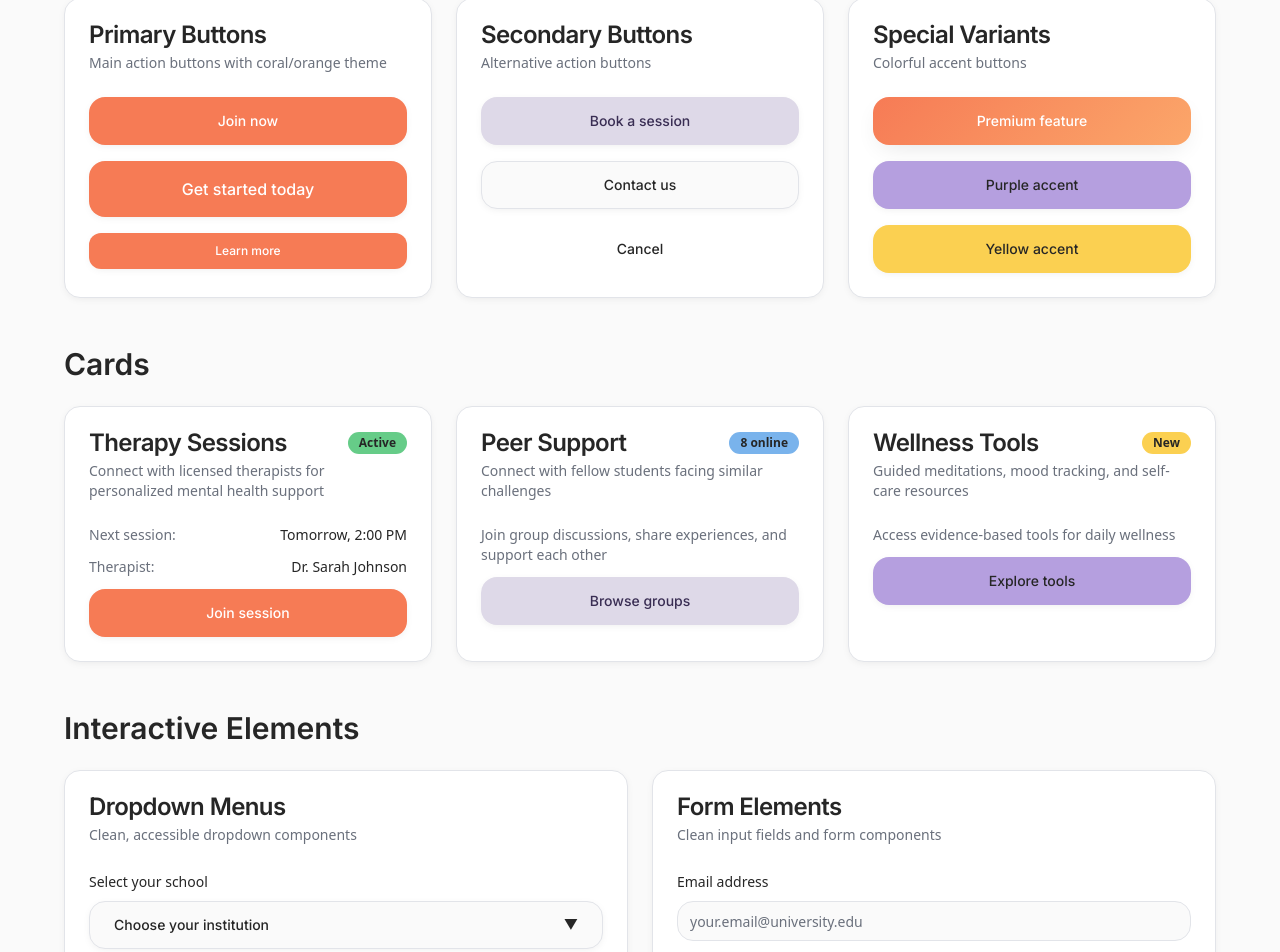
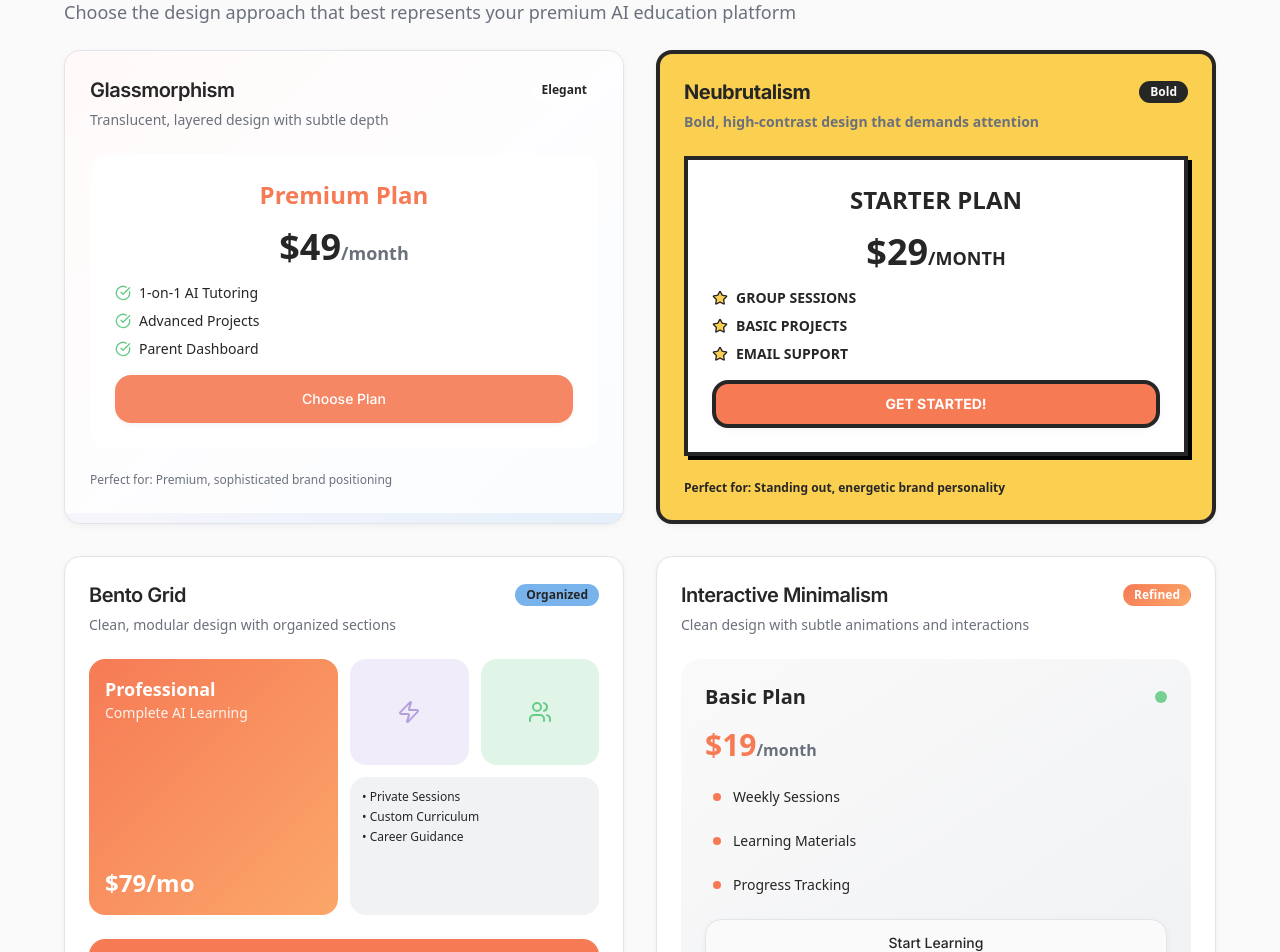
Before and after one commit to iezzat001/mentorna_new, a React (Vite) app: page / in a window 1280 px wide. Shown: the part 1448-2400 px from the top of the page. Built offline with nearby package versions, Linux system fonts and the light colour scheme.

Commit message:
Add UI design trends section
Add a new section showcasing Glassmorphism, Neubrutalism, Bento Grid, and Interactive Objects with price plan examples.

```diff
--- a/src/components/DesignShowcase.tsx
+++ b/src/components/DesignShowcase.tsx
@@ -1,4 +1,3 @@
-
 import { Button } from "@/components/ui/button";
 import { Card, CardContent, CardDescription, CardHeader, CardTitle } from "@/components/ui/card";
 import { Badge } from "@/components/ui/badge";
@@ -12,6 +11,7 @@ import {
 } from "@/components/ui/dropdown-menu";
 import { Input } from "@/components/ui/input";
 import { Label } from "@/components/ui/label";
+import { CheckCircle, Star, Zap, Users } from "lucide-react";
 
 const DesignShowcase = () => {
   return (
@@ -136,6 +136,153 @@ const DesignShowcase = () => {
                 For an AI education platform targeting parents, I recommend <strong>Poppins</strong> or <strong>Plus Jakarta Sans</strong>.
                 Both convey professionalism while maintaining warmth and approachability - essential for building trust with parents
                 who want the best for their children's future in technology.
+              </p>
+            </CardContent>
+          </Card>
+        </section>
+
+        {/* UI Design Trends Section */}
+        <section className="space-y-6">
+          <h2 className="font-heading text-3xl font-semibold">UI Design Trends</h2>
+          <p className="text-muted-foreground text-lg">Choose the design approach that best represents your premium AI education platform</p>
+
+          <div className="grid grid-cols-1 lg:grid-cols-2 gap-8">
+            {/* Option 1: Modern Glassmorphism */}
+            <Card className="relative overflow-hidden">
+              <div className="absolute inset-0 bg-gradient-to-br from-primary/20 via-accent-purple/10 to-accent-blue/20"></div>
+              <div className="relative backdrop-blur-sm bg-white/80 border border-white/30">
+                <CardHeader>
+                  <div className="flex items-center justify-between">
+                    <CardTitle className="text-xl">Glassmorphism</CardTitle>
+                    <Badge className="bg-white/50 text-foreground border border-white/30">Elegant</Badge>
+                  </div>
+                  <CardDescription>Translucent, layered design with subtle depth</CardDescription>
+                </CardHeader>
+                <CardContent className="space-y-6">
+                  <div className="backdrop-blur-md bg-white/60 rounded-xl p-6 border border-white/40">
+                    <div className="text-center space-y-4">
+                      <h3 className="text-2xl font-bold text-primary">Premium Plan</h3>
+                      <div className="text-4xl font-bold">$49<span className="text-lg text-muted-foreground">/month</span></div>
+                      <ul className="space-y-2 text-sm">
+                        <li className="flex items-center gap-2"><CheckCircle className="w-4 h-4 text-accent-green" /> 1-on-1 AI Tutoring</li>
+                        <li className="flex items-center gap-2"><CheckCircle className="w-4 h-4 text-accent-green" /> Advanced Projects</li>
+                        <li className="flex items-center gap-2"><CheckCircle className="w-4 h-4 text-accent-green" /> Parent Dashboard</li>
+                      </ul>
+                      <Button className="w-full backdrop-blur-sm bg-primary/90 hover:bg-primary">Choose Plan</Button>
+                    </div>
+                  </div>
+                  <div className="text-xs text-muted-foreground">Perfect for: Premium, sophisticated brand positioning</div>
+                </CardContent>
+              </div>
+            </Card>
+
+            {/* Option 2: Neubrutalism */}
+            <Card className="border-4 border-foreground shadow-[8px_8px_0px_0px_rgba(0,0,0,1)] bg-accent-yellow">
+              <CardHeader>
+                <div className="flex items-center justify-between">
+                  <CardTitle className="text-xl font-black">Neubrutalism</CardTitle>
+                  <Badge className="bg-foreground text-background font-bold">Bold</Badge>
+                </div>
+                <CardDescription className="font-semibold">Bold, high-contrast design that demands attention</CardDescription>
+              </CardHeader>
+              <CardContent className="space-y-6">
+                <div className="bg-white border-4 border-foreground shadow-[4px_4px_0px_0px_rgba(0,0,0,1)] p-6">
+                  <div className="text-center space-y-4">
+                    <h3 className="text-2xl font-black text-foreground">STARTER PLAN</h3>
+                    <div className="text-4xl font-black">$29<span className="text-lg font-bold">/MONTH</span></div>
+                    <ul className="space-y-2 text-sm font-bold">
+                      <li className="flex items-center gap-2"><Star className="w-4 h-4 fill-accent-yellow" /> GROUP SESSIONS</li>
+                      <li className="flex items-center gap-2"><Star className="w-4 h-4 fill-accent-yellow" /> BASIC PROJECTS</li>
+                      <li className="flex items-center gap-2"><Star className="w-4 h-4 fill-accent-yellow" /> EMAIL SUPPORT</li>
+                    </ul>
+                    <Button className="w-full bg-primary border-4 border-foreground shadow-[4px_4px_0px_0px_rgba(0,0,0,1)] font-black hover:translate-x-1 hover:translate-y-1 hover:shadow-none transition-all">
+                      GET STARTED!
+                    </Button>
+                  </div>
+                </div>
+                <div className="text-xs font-semibold">Perfect for: Standing out, energetic brand personality</div>
+              </CardContent>
+            </Card>
+
+            {/* Option 3: Bento Grid */}
+            <Card className="hover:scale-[1.02] transition-transform">
+              <CardHeader>
+                <div className="flex items-center justify-between">
+                  <CardTitle className="text-xl">Bento Grid</CardTitle>
+                  <Badge className="bg-accent-blue text-foreground">Organized</Badge>
+                </div>
+                <CardDescription>Clean, modular design with organized sections</CardDescription>
+              </CardHeader>
+              <CardContent className="space-y-6">
+                <div className="grid grid-cols-4 gap-3 h-64">
+                  <div className="col-span-2 row-span-2 bg-gradient-primary rounded-xl p-4 text-white flex flex-col justify-between">
+                    <div>
+                      <h3 className="font-bold text-lg">Professional</h3>
+                      <p className="text-sm opacity-90">Complete AI Learning</p>
+                    </div>
+                    <div className="text-2xl font-bold">$79/mo</div>
+                  </div>
+                  <div className="bg-accent-purple/20 rounded-xl p-3 flex items-center justify-center">
+                    <Zap className="w-6 h-6 text-accent-purple" />
+                  </div>
+                  <div className="bg-accent-green/20 rounded-xl p-3 flex items-center justify-center">
+                    <Users className="w-6 h-6 text-accent-green" />
+                  </div>
+                  <div className="col-span-2 bg-muted rounded-xl p-3">
+                    <ul className="text-xs space-y-1">
+                      <li>• Private Sessions</li>
+                      <li>• Custom Curriculum</li>
+                      <li>• Career Guidance</li>
+                    </ul>
+                  </div>
+                </div>
+                <Button className="w-full">Select Professional</Button>
+                <div className="text-xs text-muted-foreground">Perfect for: Information-rich layouts, modern organization</div>
+              </CardContent>
+            </Card>
+
+            {/* Option 4: Interactive Minimalism */}
+            <Card className="group hover:scale-[1.02] transition-all duration-300 hover:shadow-design-glow">
+              <CardHeader>
+                <div className="flex items-center justify-between">
+                  <CardTitle className="text-xl">Interactive Minimalism</CardTitle>
+                  <Badge className="bg-gradient-primary text-white">Refined</Badge>
+                </div>
+                <CardDescription>Clean design with subtle animations and interactions</CardDescription>
+              </CardHeader>
+              <CardContent className="space-y-6">
+                <div className="bg-gradient-to-br from-background to-muted rounded-2xl p-6 space-y-4 group-hover:shadow-design-md transition-all">
+                  <div className="flex items-center justify-between">
+                    <h3 className="text-xl font-semibold">Basic Plan</h3>
+                    <div className="w-3 h-3 bg-accent-green rounded-full animate-pulse"></div>
+                  </div>
+                  <div className="text-3xl font-bold text-primary group-hover:scale-105 transition-transform">
+                    $19<span className="text-base text-muted-foreground">/month</span>
+                  </div>
+                  <div className="space-y-2">
+                    {['Weekly Sessions', 'Learning Materials', 'Progress Tracking'].map((feature, i) => (
+                      <div key={i} className="flex items-center gap-3 p-2 rounded-lg hover:bg-accent/50 transition-colors cursor-pointer">
+                        <div className="w-2 h-2 bg-primary rounded-full"></div>
+                        <span className="text-sm">{feature}</span>
+                      </div>
+                    ))}
+                  </div>
+                  <Button variant="outline" className="w-full group-hover:bg-primary group-hover:text-primary-foreground transition-all">
+                    Start Learning
+                  </Button>
+                </div>
+                <div className="text-xs text-muted-foreground">Perfect for: Clean, focused user experience with subtle engagement</div>
+              </CardContent>
+            </Card>
+          </div>
+
+          <Card className="bg-gradient-to-r from-primary/5 to-accent-purple/5 border-primary/20">
+            <CardContent className="p-6">
+              <h3 className="font-heading text-xl font-semibold mb-3 text-primary">Design Trend Recommendation</h3>
+              <p className="text-muted-foreground">
+                For an AI education platform targeting parents, I recommend <strong>Interactive Minimalism</strong> or <strong>Bento Grid</strong>.
+                These approaches balance professionalism with visual appeal, making complex AI concepts feel approachable while maintaining
+                the trust and credibility parents seek when choosing their child's educational future.
               </p>
             </CardContent>
           </Card>
```
